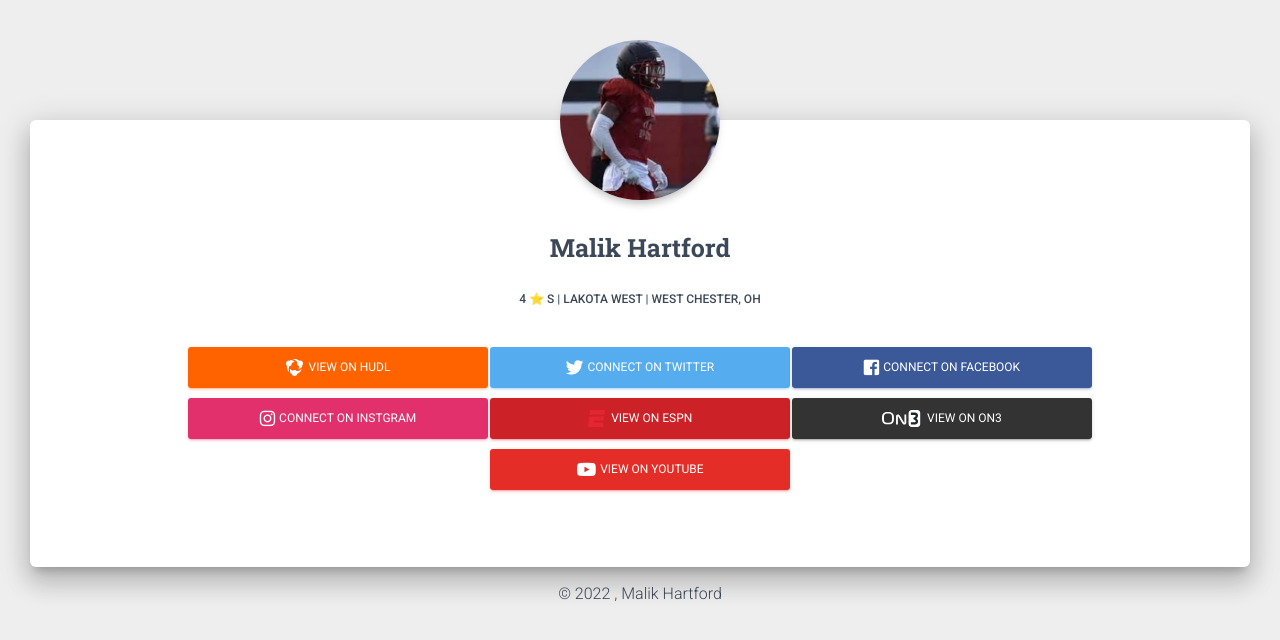
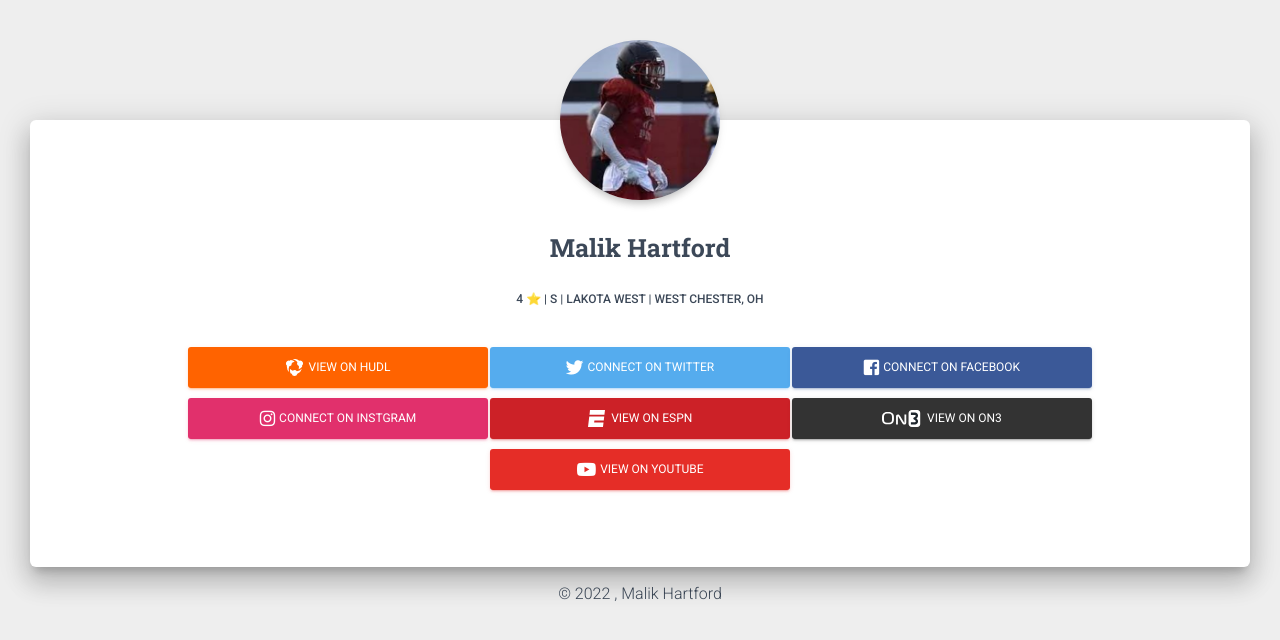
Before and after one commit to jarzion/malikhartford, a Next.js app: page / in a window 1280 px wide. Shown: the top 640 px of the page. Built offline with nearby package versions, Linux system fonts and the light colour scheme.

Commit message:
fixed star

```diff
--- a/pages/index.js
+++ b/pages/index.js
@@ -44,7 +44,7 @@ export default function ProfilePage({ ...rest }) {
                 </div>
                 <div className={classes.name}>
                   <h3 className={classes.title}>Malik Hartford</h3>
-                  <h6>{'4 ' + String.fromCharCode(11088) + ' S | Lakota West | West Chester, OH'}</h6>
+                  <h6>{'4 ' + String.fromCharCode(11088) + ' | S | Lakota West | West Chester, OH'}</h6>
                 </div>
               </div>
             </GridItem>
```
Also changed, not shown: public/img/malik/espn-logo.svg.
